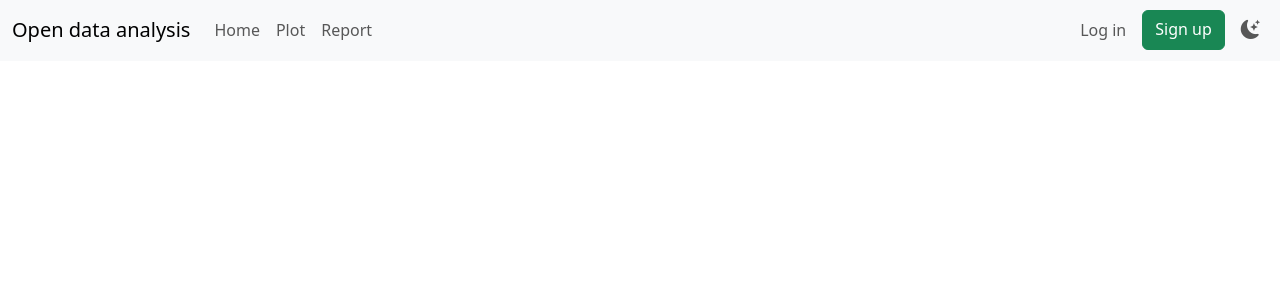
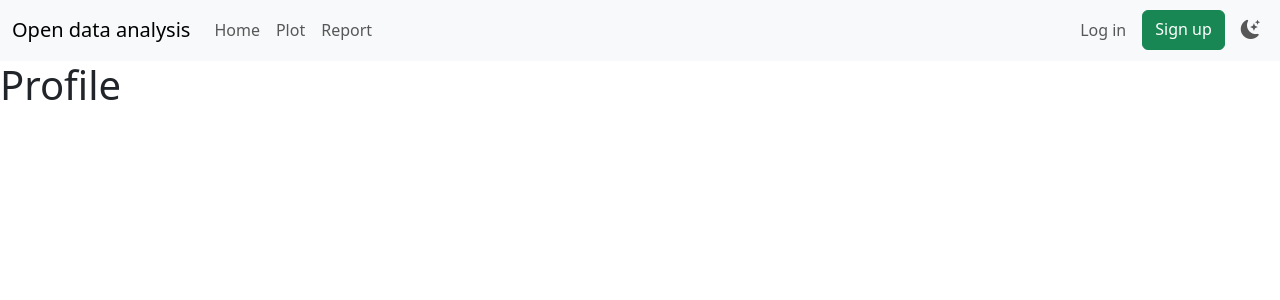
Before and after one commit to EdoTM/open-data-information-ltw-project, a Vue app in the folder frontend/: page /profile in a window 1280 px wide. Shown: the top 300 px of the page. Built offline with nearby package versions, Linux system fonts and the light colour scheme; no server answers.

Commit message:
feat:  create profile page

```diff
--- a/frontend/src/components/TheNavbar.vue
+++ b/frontend/src/components/TheNavbar.vue
@@ -97,7 +97,7 @@ function handleLogout() {
             </a>
             <ul class="dropdown-menu">
               <li>
-                <a class="dropdown-item" href="#">
+                <a class="dropdown-item" href="/profile">
                   <i class="bi-person-fill me-2" />
                   Profile
                 </a>
--- a/frontend/src/main.ts
+++ b/frontend/src/main.ts
@@ -12,6 +12,7 @@ import CommentsPage from "./pages/posts/CommentsPage.vue";
 import FavoritePosts from "./pages/posts/FavoritePosts.vue";
 import ReportPage from "./pages/posts/ReportPage.vue";
 import HiddenPosts from "./pages/posts/HiddenPosts.vue";
+import ProfilePage from "./pages/profile/ProfilePage.vue";
 
 let router = createRouter({
   history: createWebHistory(),
@@ -44,6 +45,10 @@ let router = createRouter({
       path: "/comment",
       component: CommentsPage,
     },
+    {
+      path: "/profile",
+      component: ProfilePage,
+    },
   ],
 });
 
--- /dev/null
+++ b/frontend/src/pages/profile/ProfilePage.vue
@@ -0,0 +1,9 @@
+<script lang="ts" setup></script>
+
+<template>
+  <div>
+    <h1>Profile</h1>
+  </div>
+</template>
+
+<style scoped></style>
```
